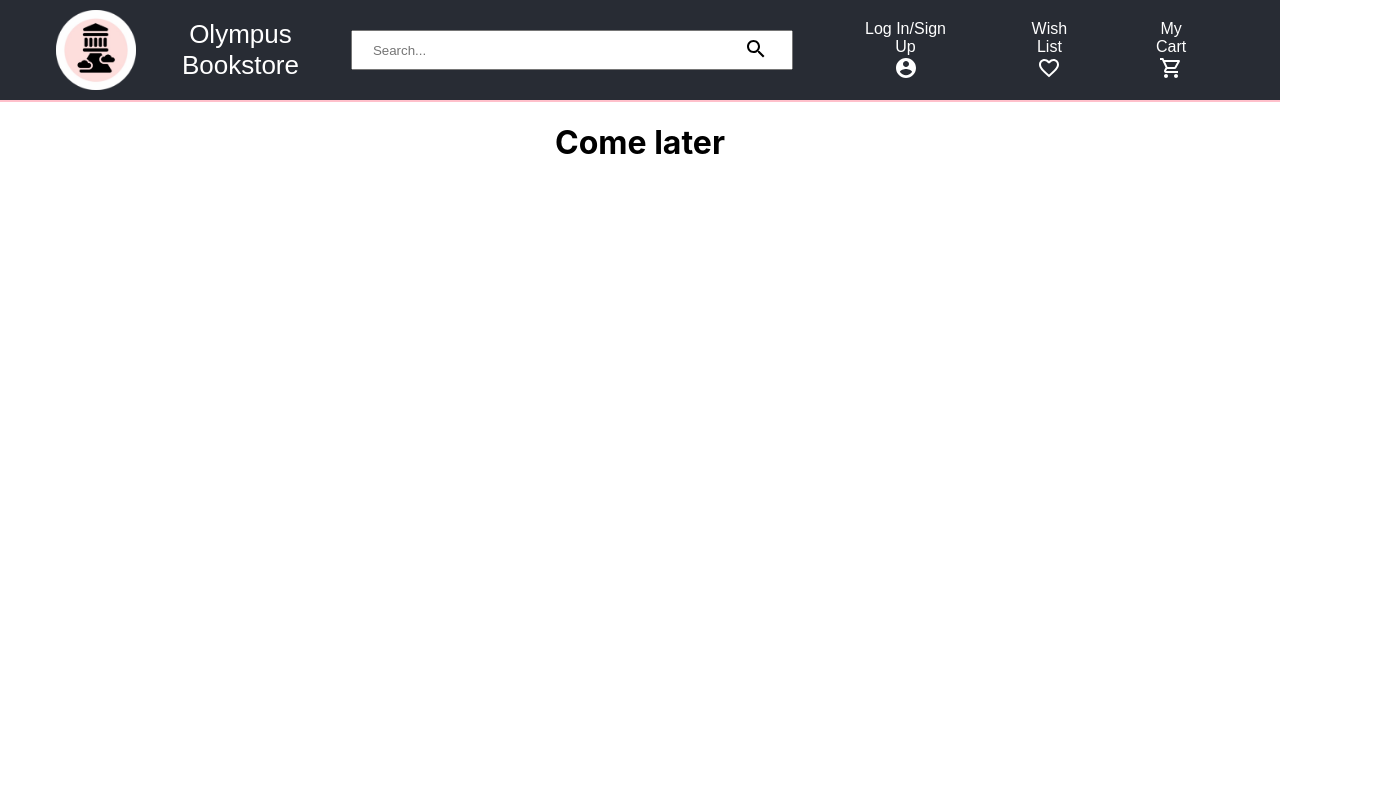
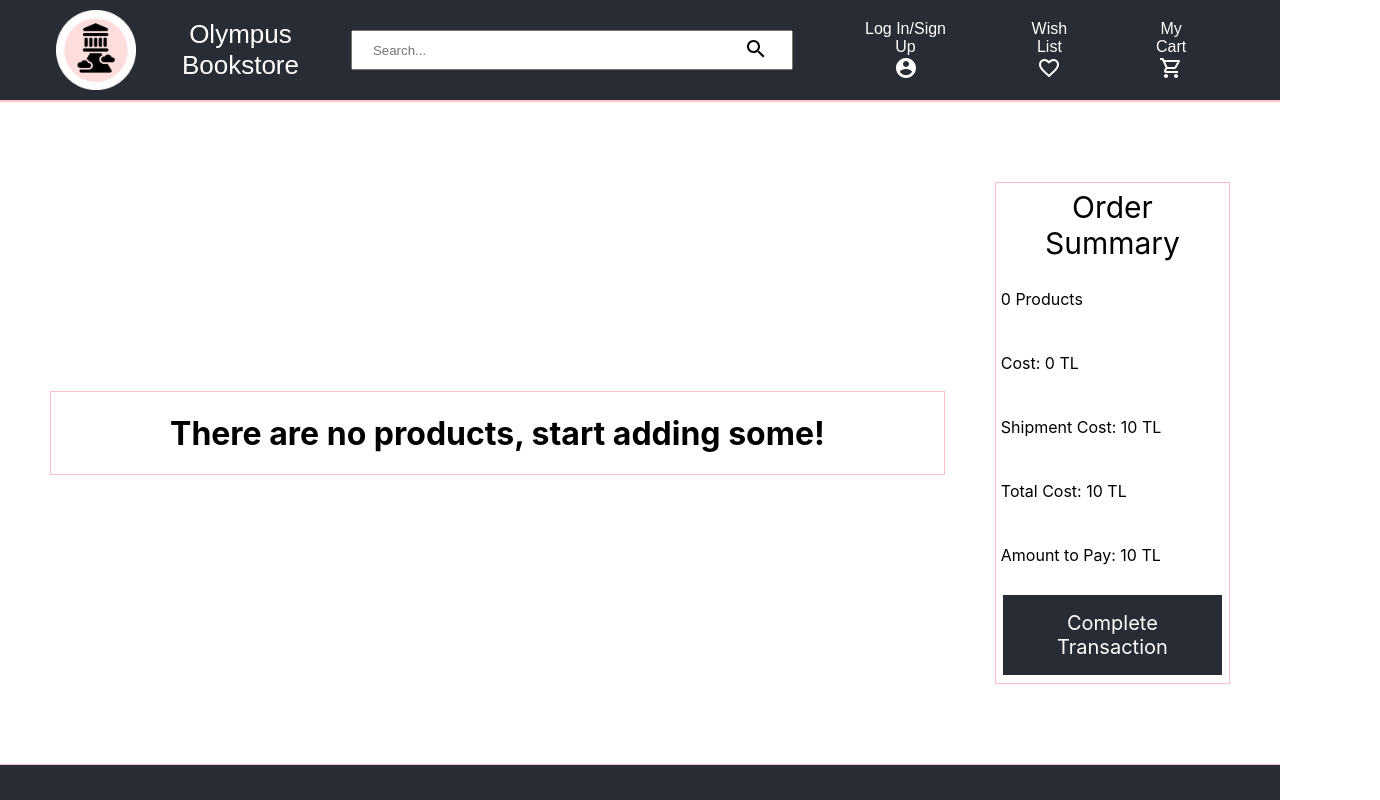
Before and after one commit to Cem-Kaya/Olympus_Bookstore_Project, a React (Create React App) app in the folder front-end-web/: page / in a window 1280 px wide. Both pictures are taken after a click on the button "My Cart". Shown: the top 800 px of the page, 1380 px wide, since content can reach past the window. Built offline with nearby package versions, Linux system fonts and the light colour scheme; no server answers.

Commit message:
basic add to basket mechanism for web

```diff
--- /dev/null
+++ b/front-end-web/src/components/CartItem.js
@@ -0,0 +1,36 @@
+import React from 'react';
+import styled from "styled-components";
+
+const Container = styled.div`
+  flex: 1;
+  width: 100%;
+  height: 100%;
+  display: flex;
+  flex-direction: row;
+  align-items: center;
+  justify-content: space-evenly;
+  background-color: grey;
+  position: relative;
+  color: white;
+`;
+
+const Image = styled.img`
+  padding-top:10px;
+  height: 100px;
+`;
+
+const CartItem = ({item, onAddToCart, onRemoveFromCart, onRemoveAll}) => {
+  return (
+    <Container>
+      <Image src={item.img} />
+      <h3>{item.title + " " + item.author}</h3>
+      <button onClick={() => {onRemoveFromCart(item)}}>Remove 1</button>
+      <h3>{item.count}</h3>
+      <button onClick={() => {onAddToCart(item)}}>Add 1</button>
+      <h3>{item.price + " TL"}</h3>
+      <button onClick={() => {onRemoveAll(item)}}>Remove All</button>
+    </Container>
+  )
+}
+
+export default CartItem
--- /dev/null
+++ b/front-end-web/src/components/CartItems.js
@@ -0,0 +1,21 @@
+import React from 'react'
+import CartItem from '../components/CartItem'
+
+const CartItems = ({items, onAddToCart, onRemoveFromCart, onRemoveAll}) => {
+    return(
+        <div>
+          <h1>There are {items.length} products</h1>
+            {items.map((item, index) => (
+                <CartItem
+                  key={index}
+                  item={item}
+                  onAddToCart={onAddToCart}
+                  onRemoveFromCart={onRemoveFromCart}
+                  onRemoveAll={onRemoveAll}
+                />))
+            }
+        </div>
+      )
+}
+
+export default CartItems
--- a/front-end-web/src/components/MainPageBody.js
+++ b/front-end-web/src/components/MainPageBody.js
@@ -5,7 +5,7 @@ import MainPageFilterButtons from './MainPageFilterButtons'
 import Slider from './Slider'
 import React from 'react'
 
-{/*background-color: #282c34*/}
+{/*background-color: pink*/}
 const BodyContainer = styled.div`
     width: 100%;
     padding-top: 60px;
@@ -14,7 +14,7 @@ const BodyContainer = styled.div`
     display: flex;
     justify-content: space-between;
     flex-direction: row;
-    background-color: pink;
+    background-color: #282c34;
     align-items: stretch;
 `;
 
--- a/front-end-web/src/components/Products.js
+++ b/front-end-web/src/components/Products.js
@@ -1,4 +1,53 @@
 import styled from "styled-components";
+import { popularProducts } from "../data";
+import Product from "./Product";
+import { useState, useEffect } from 'react';
+
+const Container = styled.div`
+    display: flex;
+    flex-wrap: wrap;
+    justify-content: start;
+`;
+
+
+
+const Products = ({ onAddToCart }) => {
+
+  const [items, setItems] = useState([]);
+
+  useEffect (() => {
+    const getTasks = async () =>  {
+      const itemsFromServer = await fetchTasks()
+      setItems(itemsFromServer)
+    }
+    getTasks()
+  }, [])
+
+  const fetchTasks = async () => {
+    const res = await fetch(`/all_books`     , {headers : {
+      'Content-Type': 'application/json',
+      'Accept': 'application/json'
+     }}
+     )
+    const data = await res.json()
+
+    console.log(data)
+
+    return data
+  }
+
+  return (
+    <Container>
+      {items.map((item) => (
+        <Product item={item} onAddToCart={onAddToCart} key={item.id} />
+      ))}
+    </Container>
+  );
+};
+
+export default Products;
+
+{/*import styled from "styled-components";
 import { popularProducts } from "../data";
 import Product from "./Product";
 import React from "react";
@@ -20,4 +69,4 @@ const Products = ({onAddToCart}) => {
   );
 };
 
-export default Products;
+export default Products;*/}
--- a/front-end-web/src/pages/MyCart.js
+++ b/front-end-web/src/pages/MyCart.js
@@ -1,15 +1,172 @@
-import React from 'react'
-import Header from '../components/Header'
-
 //Products.js and MyCart.js needs update
 
-const Mycart = () => {
+import React from 'react'
+import CartItems from '../components/CartItems'
+import Header from '../components/Header'
+import Footer from '../components/Footer'
+import { useState, useEffect } from 'react';
+import { useLocation  } from "react-router-dom";
+import styled from "styled-components";
+
+const Container = styled.div`
+  padding: 80px 50px;
+  flex: 1;
+  width: 100%;
+  height: 100%;
+  display: flex;
+  flex-direction: row;
+  align-items: center;
+  justify-content: center;
+  background-color: white;
+  position: relative;
+`;
+
+const SummaryContainer = styled.div`
+  width: 20%;
+  height: 500px;
+  display: flex;
+  padding-left: 5px;
+  padding-right: 5px;
+  flex-direction: column;
+  align-items: left;
+  justify-content: space-around;
+  background-color: white;
+  position: relative;
+  margin-right: 100px;
+  border: 1px solid pink;
+  text-align: left;
+`;
+
+const TextHeader = styled.div`
+  text-align: center;
+  font-size: 30px;
+`;
+
+const ProductBoxContainer = styled.div`
+  width: 80%;
+  height: 50%;
+  display: flex;
+  flex-direction: column;
+  align-items: center;
+  justify-content: center;
+  background-color: white;
+  position: relative;
+  border: 1px solid pink;
+  margin-right: 50px;
+`;
+
+const ButtonStyle = styled.div`
+  background-color: #282c34;
+  border: none;
+  color: white;
+  padding: 16px 32px;
+  text-align: center;
+  text-decoration: none;
+  font-size: 20px;
+  margin: 2px 2px;
+  cursor: pointer;
+  align-items: center;
+`;
+
+const MyCart = ({params}) => {
+
+  const [items, setItems] = useState([]);
+
+  let location = useLocation();
+  console.log(location)
+  let itemList = location.state;
+  console.log(itemList)
+
+  useEffect(() => {
+    setItems(itemList);
+  }, [itemList]);
+
+  useEffect(() => {
+    window.localStorage.setItem('cart_items', JSON.stringify(items));
+    if(items === null)  {setItems([])}
+  }, [items]);
+
+  const costOfItems = () => {
+    let sum = 0;
+    items.forEach(element => {
+      sum += (element.price * element.count);
+    });
+    return sum;
+  }
+
+  const RemoveAllFromCart = (item) => {
+
+    let filteredState = items.filter((elem) => elem.id !== item.id)
+    filteredState.length === 0 ? setItems([]) : setItems([...filteredState])
+
+  }
+
+  const RemoveFromCart = (item) => {
+    let listOfItem = items.filter((elem) => elem.id === item.id)
+    let count = listOfItem[0].count
+
+    if(count !== 1){
+      setItems(
+        items.map(
+          (elem) => elem.id === item.id ? { ...elem, count: elem.count - 1} : elem
+        )
+      )
+    }
+    else
+    {
+      let filteredState = items.filter((elem) => elem.id !== item.id)
+      filteredState.length === 0 ? setItems([]) : setItems([...filteredState])
+    }
+  }
+
+  const AddToCart = (item) => {
+
+    let getItemAsList = items.filter((elem) => elem.id === item.id)
+    if(getItemAsList.length === 0)
+    {
+      item = {...item, count: 1}
+      if(items.length === 0){
+        setItems([item])
+      }
+      else{
+        setItems([...items, item])
+      }
+    }
+    else
+    {
+      setItems(
+        items.map(
+          (elem) => elem.id === item.id ? { ...elem, count: elem.count + 1} : elem
+        )
+      )
+    }
+  }
+
   return (
     <div>
-      <Header></Header>
-      <h1>Come later</h1>
+      <Header cartItems={items}/>
+      <Container>
+        <ProductBoxContainer>
+          {items.length === 0 ? <h1>There are no products, start adding some!</h1>
+           : <CartItems
+              items={items}
+              onRemoveAll={RemoveAllFromCart}
+              onRemoveFromCart={RemoveFromCart}
+              onAddToCart={AddToCart}/>}
+        </ProductBoxContainer>
+        <SummaryContainer>
+          <TextHeader>Order Summary</TextHeader>
+          <p>{`${items.length} Products`}</p>
+          <p>{`Cost: ${costOfItems()} TL`}</p>
+          <p>{`Shipment Cost: 10 TL`}</p>
+          <p>{`Total Cost: ${costOfItems() + 10} TL`}</p>
+          <p>{`Amount to Pay: ${costOfItems() + 10} TL`}</p>
+          <ButtonStyle>Complete Transaction</ButtonStyle>
+        </SummaryContainer>
+      </Container>
+      <Footer />
     </div>
   )
 }
 
-export default Mycart
+export default MyCart;
```
